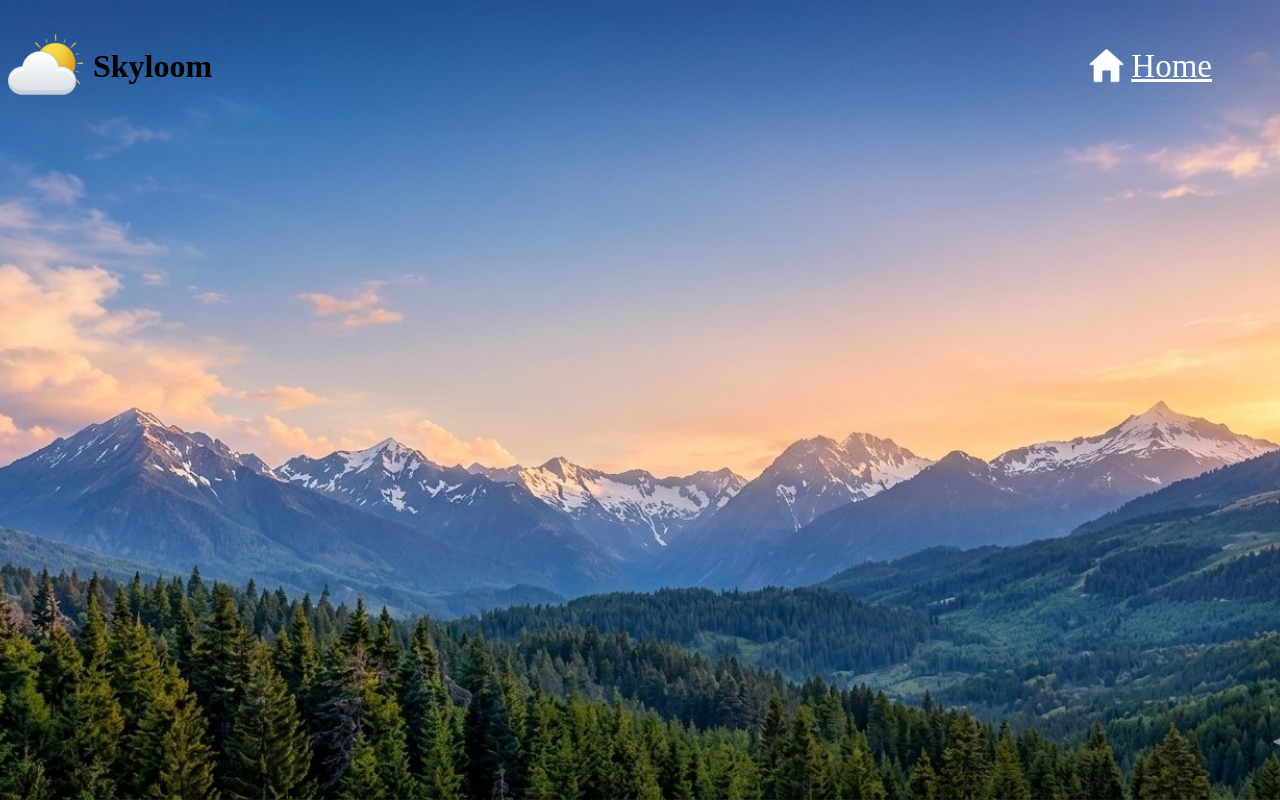
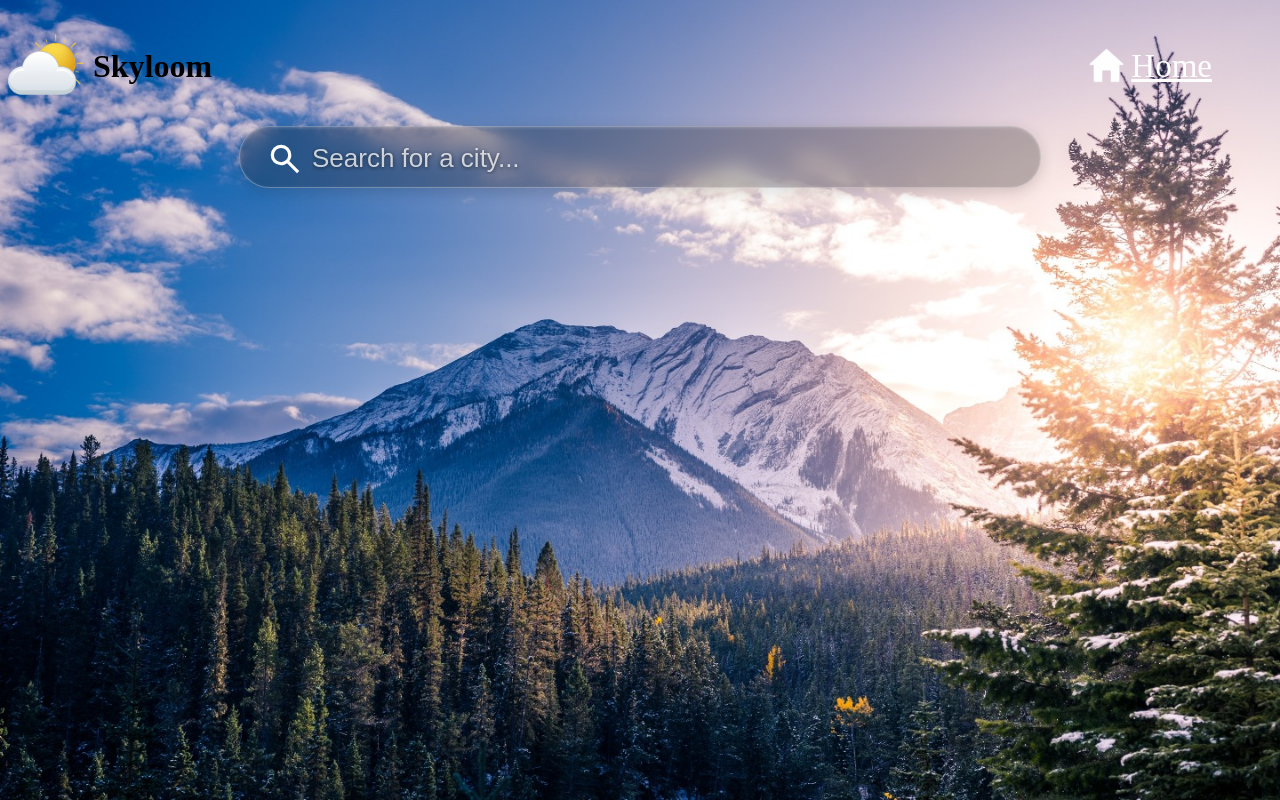
Before and after one commit to sairam-saridi/skyloom-weather, a React (Vite) app: page / in a window 1280 px wide. Built offline with nearby package versions, Linux system fonts and the light colour scheme.

Commit message:
searchbar added

```diff
--- a/src/App.tsx
+++ b/src/App.tsx
@@ -1,9 +1,11 @@
 import type { ReactElement } from "react";
 import Header from "./components/Header"
+import Searchbar from "./components/Searchbar";
 export default function App(): ReactElement{
     return (
         <>
             <Header />
+            <Searchbar/>
         </>
     );
 }
--- /dev/null
+++ b/src/components/Searchbar.tsx
@@ -0,0 +1,11 @@
+import { icons } from "../icons.tsx"
+import type { ReactElement } from "react"
+export default function Searchbar():ReactElement
+{
+    return(
+        <div className="search-container">
+            <button type="button" className="search-icon">{icons.search}</button>
+            <input type="text" className="searchbar" placeholder="Search for a city..."/>
+        </div>
+    )
+}
--- a/src/icons.tsx
+++ b/src/icons.tsx
@@ -3,5 +3,10 @@ export const icons = {
         <svg xmlns="http://www.w3.org/2000/svg" viewBox="0 0 24 24" height="24px" width="24px" fill="#ffffff">
             <path d="M6,19H9V13h6v6h3V10L12,5.5L6,10v9ZM4,21V9l8-6l8,6V21H13V15H11v6H4Zm8-8.75Z"/>
         </svg>
+    ),
+    search: (
+        <svg xmlns="http://www.w3.org/2000/svg" viewBox="0 0 24 24" height="24px" width="24px" fill="#ffffff">
+            <path d="M19.6,21l-6.3-6.3q-0.75,0.6-1.72,0.95T9.5,16q-2.72,0-4.61-1.89Q3,12.23 3,9.5Q3,6.77 4.89,4.89T9.5,3t4.61,1.89T16,9.5q0,1.1-0.35,2.07T14.7,13.3L21,19.6L19.6,21ZM9.5,14q1.88,0 3.19-1.31T14,9.5T12.69,6.31T9.5,5T6.31,6.31T5,9.5t1.31,3.19T9.5,14Z"/>
+        </svg>
     )
 }
--- a/src/index.css
+++ b/src/index.css
@@ -1,5 +1,5 @@
 body {
-    background-image: url(../src/assets/images/normal.jpeg);
+    background-image: url(../src/assets/images/sunny.jpeg);
     background-size: cover;
     background-position: center;
     background-repeat: no-repeat;
@@ -39,3 +39,61 @@ h1 {
     height: 45px;
     object-fit: contain;
 }
+
+.search-container {
+    width: 800px;
+    height: 60px;
+    background: rgba(0, 0, 0, 0.25);
+    backdrop-filter: blur(10px);
+    -webkit-backdrop-filter: blur(10px);
+    border-radius: 30px;
+    border: 1px solid rgba(255, 255, 255, 0.3);
+
+    display: flex;
+    align-items: center;
+    margin: 0 auto;
+
+    box-shadow: 0 4px 15px rgba(0, 0, 0, 0.15),
+                inset 0 1px 3px rgba(255, 255, 255, 0.2);
+}
+
+.search-icon {
+    border: none;
+    outline: none;
+    background: transparent;
+    width: 70px;
+    height: 70px;
+    display: flex;
+    align-items: center;
+    flex-shrink: 0;
+    cursor: pointer;
+}
+
+.search-icon:hover{
+    transform: translateY(-3px);
+}
+.search-icon svg{
+    width: 48px;
+    height: 48px;
+    color: white;
+    margin-left: 20px;
+    margin-top: 4px;
+}
+
+.searchbar {
+    width: 100%;
+    height: 100%;
+    border: none;
+    outline: none;
+    background: transparent;
+    color: #ffffff;
+    font-size: 30px;
+    font-weight: 500;
+    text-shadow: 0 1px 4px rgba(0, 0, 0, 0.6);
+    caret-color: white;
+}
+
+.searchbar::placeholder {
+    color: rgba(255, 255, 255, 0.75);
+    font-size: 26px;
+}
```
